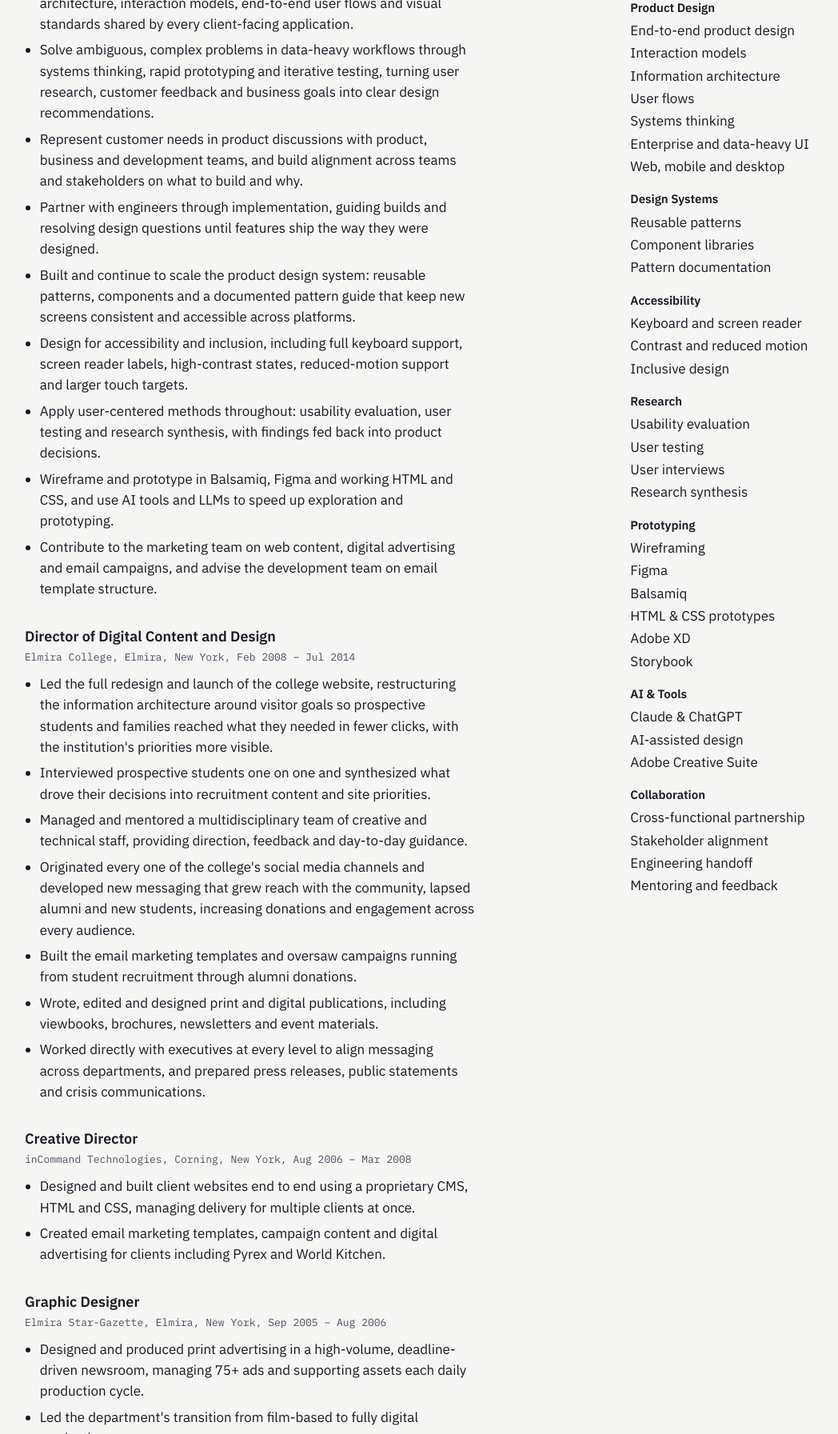
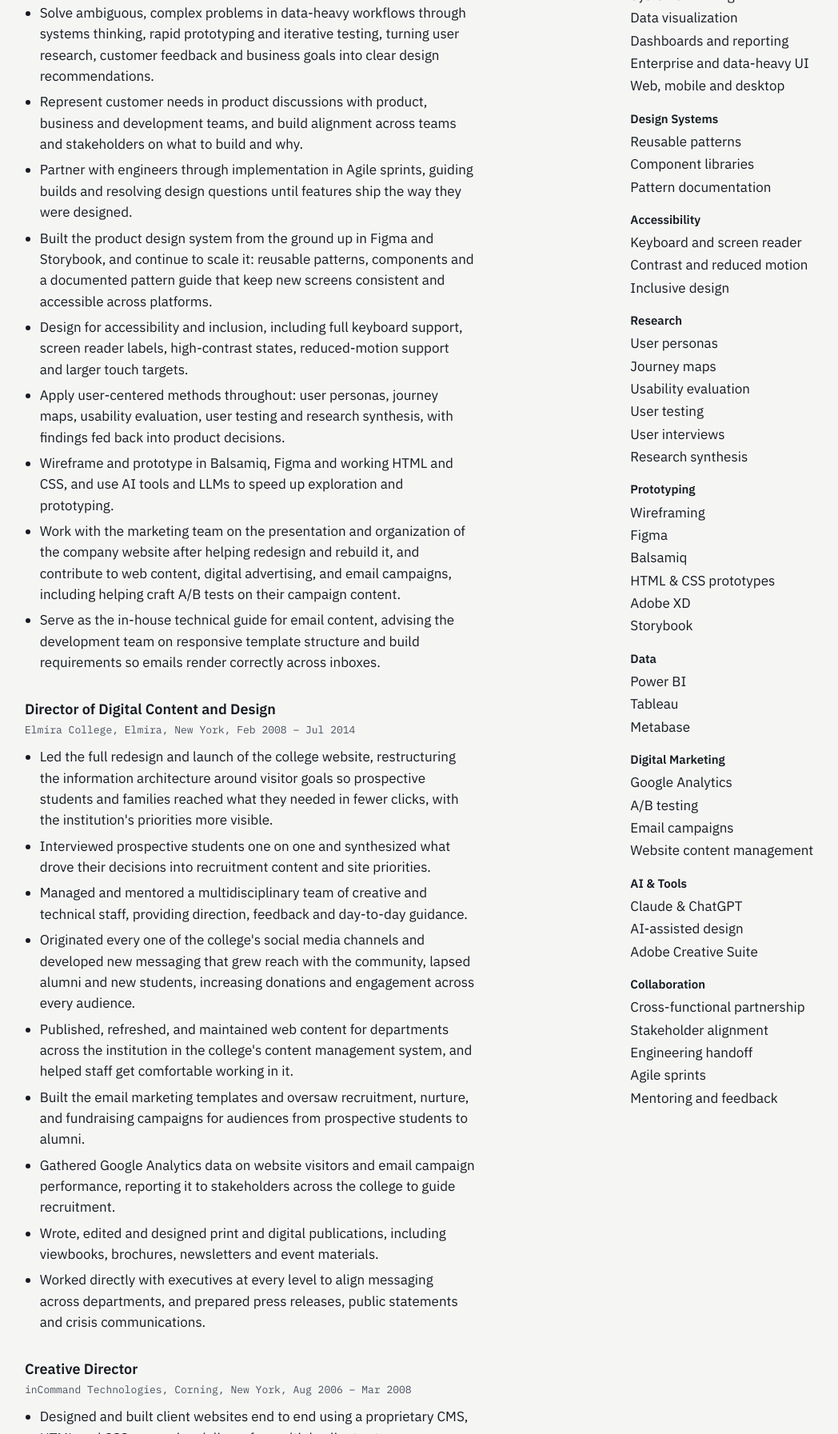
Before and after one commit to hazard224/dodill, a plain HTML site: page resume/index.html in a window 1280 px wide. Shown: the part 1007-2800 px from the top of the page at 80% size, without its empty margins (57-1105 px from the left). Drawn offline with Linux system fonts and the light colour scheme.

Commit message:
Add files via upload

```diff
--- a/resume/index.html
+++ b/resume/index.html
@@ -56,7 +56,7 @@
     </section>
 
     <section class="wrap resume">
-      <p class="resume-summary">I solve problems. For twelve years I have owned end-to-end product design for an enterprise analytics platform across web, mobile and desktop, turning dense, complicated data into experiences that are intuitive, useful and accessible. I lead major applications from research and prototypes through implementation and release, partner closely with product, business and engineering teams, and built the design system and reusable patterns that keep everything consistent. Before that I spent six and a half years in higher education, leading and mentoring a team and redesigning a college website around what students and families needed to find.</p>
+      <p class="resume-summary">I am the person you call when something is complicated, behind, or falling apart. For nearly two decades I have managed website content, built and run email campaigns, and turned analytics into decisions for the people who need them. I always strive to leave things in a better place than I found them.</p>
       <div class="resume-grid">
         <div>
           <h2>Experience</h2>
@@ -64,16 +64,18 @@
           <h3>Lead UX &amp; UI Product Designer</h3>
           <p class="meta">Salient, Big Flats, New York, Jul 2014 – Present</p>
           <ul>
-            <li>Own end-to-end product design for Salient's enterprise analytics platform across web, mobile and desktop, leading major applications from concept and research through implementation, release and iteration.</li>
+            <li>As Salient's first and only designer, own end-to-end product design for its enterprise analytics platform across web, mobile and desktop, leading major applications from concept and research through implementation, release and iteration.</li>
+            <li>Design dashboards, data visualization, data tables and reporting interfaces for analytics-focused, data-intensive applications serving healthcare, beverage and higher education clients, including complex New York State Medicaid and Medicare data.</li>
             <li>Set the design direction and product-wide standards: information architecture, interaction models, end-to-end user flows and visual standards shared by every client-facing application.</li>
             <li>Solve ambiguous, complex problems in data-heavy workflows through systems thinking, rapid prototyping and iterative testing, turning user research, customer feedback and business goals into clear design recommendations.</li>
             <li>Represent customer needs in product discussions with product, business and development teams, and build alignment across teams and stakeholders on what to build and why.</li>
-            <li>Partner with engineers through implementation, guiding builds and resolving design questions until features ship the way they were designed.</li>
-            <li>Built and continue to scale the product design system: reusable patterns, components and a documented pattern guide that keep new screens consistent and accessible across platforms.</li>
+            <li>Partner with engineers through implementation in Agile sprints, guiding builds and resolving design questions until features ship the way they were designed.</li>
+            <li>Built the product design system from the ground up in Figma and Storybook, and continue to scale it: reusable patterns, components and a documented pattern guide that keep new screens consistent and accessible across platforms.</li>
             <li>Design for accessibility and inclusion, including full keyboard support, screen reader labels, high-contrast states, reduced-motion support and larger touch targets.</li>
-            <li>Apply user-centered methods throughout: usability evaluation, user testing and research synthesis, with findings fed back into product decisions.</li>
+            <li>Apply user-centered methods throughout: user personas, journey maps, usability evaluation, user testing and research synthesis, with findings fed back into product decisions.</li>
             <li>Wireframe and prototype in Balsamiq, Figma and working HTML and CSS, and use AI tools and LLMs to speed up exploration and prototyping.</li>
-            <li>Contribute to the marketing team on web content, digital advertising and email campaigns, and advise the development team on email template structure.</li>
+            <li>Work with the marketing team on the presentation and organization of the company website after helping redesign and rebuild it, and contribute to web content, digital advertising, and email campaigns, including helping craft A/B tests on their campaign content.</li>
+            <li>Serve as the in-house technical guide for email content, advising the development team on responsive template structure and build requirements so emails render correctly across inboxes.</li>
           </ul>
         </div>
         <div class="job">
@@ -84,7 +86,9 @@
             <li>Interviewed prospective students one on one and synthesized what drove their decisions into recruitment content and site priorities.</li>
             <li>Managed and mentored a multidisciplinary team of creative and technical staff, providing direction, feedback and day-to-day guidance.</li>
             <li>Originated every one of the college's social media channels and developed new messaging that grew reach with the community, lapsed alumni and new students, increasing donations and engagement across every audience.</li>
-            <li>Built the email marketing templates and oversaw campaigns running from student recruitment through alumni donations.</li>
+            <li>Published, refreshed, and maintained web content for departments across the institution in the college's content management system, and helped staff get comfortable working in it.</li>
+            <li>Built the email marketing templates and oversaw recruitment, nurture, and fundraising campaigns for audiences from prospective students to alumni.</li>
+            <li>Gathered Google Analytics data on website visitors and email campaign performance, reporting it to stakeholders across the college to guide recruitment.</li>
             <li>Wrote, edited and designed print and digital publications, including viewbooks, brochures, newsletters and event materials.</li>
             <li>Worked directly with executives at every level to align messaging across departments, and prepared press releases, public statements and crisis communications.</li>
           </ul>
@@ -116,13 +120,15 @@
           </div>
           <div class="side-block">
             <h2>Skills</h2>
-            <h3>Product Design</h3><ul><li>End-to-end product design</li><li>Interaction models</li><li>Information architecture</li><li>User flows</li><li>Systems thinking</li><li>Enterprise and data-heavy UI</li><li>Web, mobile and desktop</li></ul>
+            <h3>Product Design</h3><ul><li>End-to-end product design</li><li>Interaction models</li><li>Information architecture</li><li>User flows</li><li>Systems thinking</li><li>Data visualization</li><li>Dashboards and reporting</li><li>Enterprise and data-heavy UI</li><li>Web, mobile and desktop</li></ul>
             <h3>Design Systems</h3><ul><li>Reusable patterns</li><li>Component libraries</li><li>Pattern documentation</li></ul>
             <h3>Accessibility</h3><ul><li>Keyboard and screen reader</li><li>Contrast and reduced motion</li><li>Inclusive design</li></ul>
-            <h3>Research</h3><ul><li>Usability evaluation</li><li>User testing</li><li>User interviews</li><li>Research synthesis</li></ul>
+            <h3>Research</h3><ul><li>User personas</li><li>Journey maps</li><li>Usability evaluation</li><li>User testing</li><li>User interviews</li><li>Research synthesis</li></ul>
             <h3>Prototyping</h3><ul><li>Wireframing</li><li>Figma</li><li>Balsamiq</li><li>HTML &amp; CSS prototypes</li><li>Adobe XD</li><li>Storybook</li></ul>
+            <h3>Data</h3><ul><li>Power BI</li><li>Tableau</li><li>Metabase</li></ul>
+            <h3>Digital Marketing</h3><ul><li>Google Analytics</li><li>A/B testing</li><li>Email campaigns</li><li>Website content management</li></ul>
             <h3>AI &amp; Tools</h3><ul><li>Claude &amp; ChatGPT</li><li>AI-assisted design</li><li>Adobe Creative Suite</li></ul>
-            <h3>Collaboration</h3><ul><li>Cross-functional partnership</li><li>Stakeholder alignment</li><li>Engineering handoff</li><li>Mentoring and feedback</li></ul>
+            <h3>Collaboration</h3><ul><li>Cross-functional partnership</li><li>Stakeholder alignment</li><li>Engineering handoff</li><li>Agile sprints</li><li>Mentoring and feedback</li></ul>
           </div>
         </aside>
       </div>
@@ -139,9 +145,6 @@
           <li><h3><a href="../portfolio/index.html#configure">Configure dialog</a> <span>Salient</span></h3>
             <p><strong>Problem:</strong> Every setup dialog worked a little differently, so people had to relearn each one.</p>
             <p><strong>Solution:</strong> One dialog with a shared available-and-selected pattern for group by, measures, date ranges, filters and options.</p></li>
-          <li><h3><a href="../portfolio/index.html#design-system">Design system and pattern guide</a> <span>Salient</span></h3>
-            <p><strong>Problem:</strong> Developers were guessing at colors, spacing and button states.</p>
-            <p><strong>Solution:</strong> Documented foundations and reusable components: color, type, buttons, dialogs, form inputs, data grids, shuttle menus and a single-weight icon set.</p></li>
           <li><h3><a href="../portfolio/index.html#elmira-website">College website redesign</a> <span>Elmira College</span></h3>
             <p><strong>Problem:</strong> Prospective students and families could not quickly find how to visit, apply or pay.</p>
             <p><strong>Solution:</strong> Navigation grouped by visitor goals, calls to action on every page, and the college's priorities surfaced on the home page.</p></li>
```
